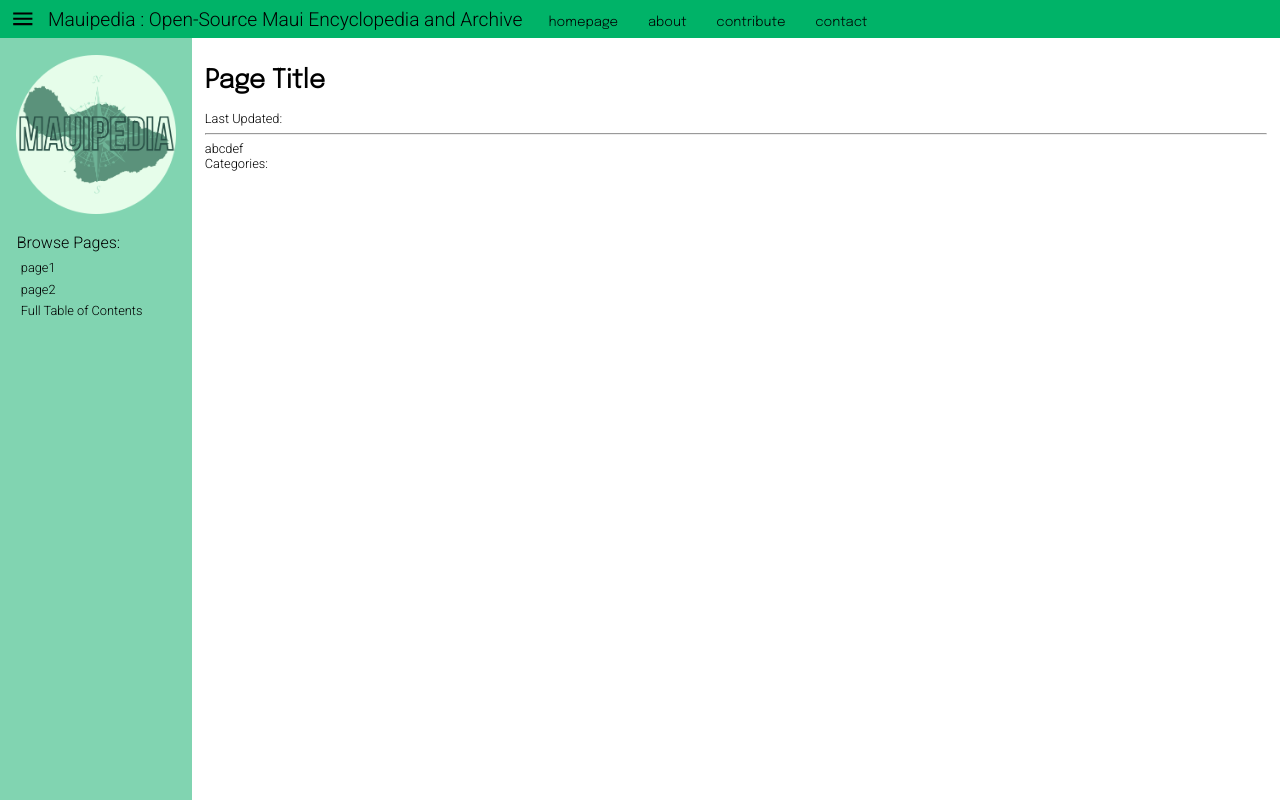
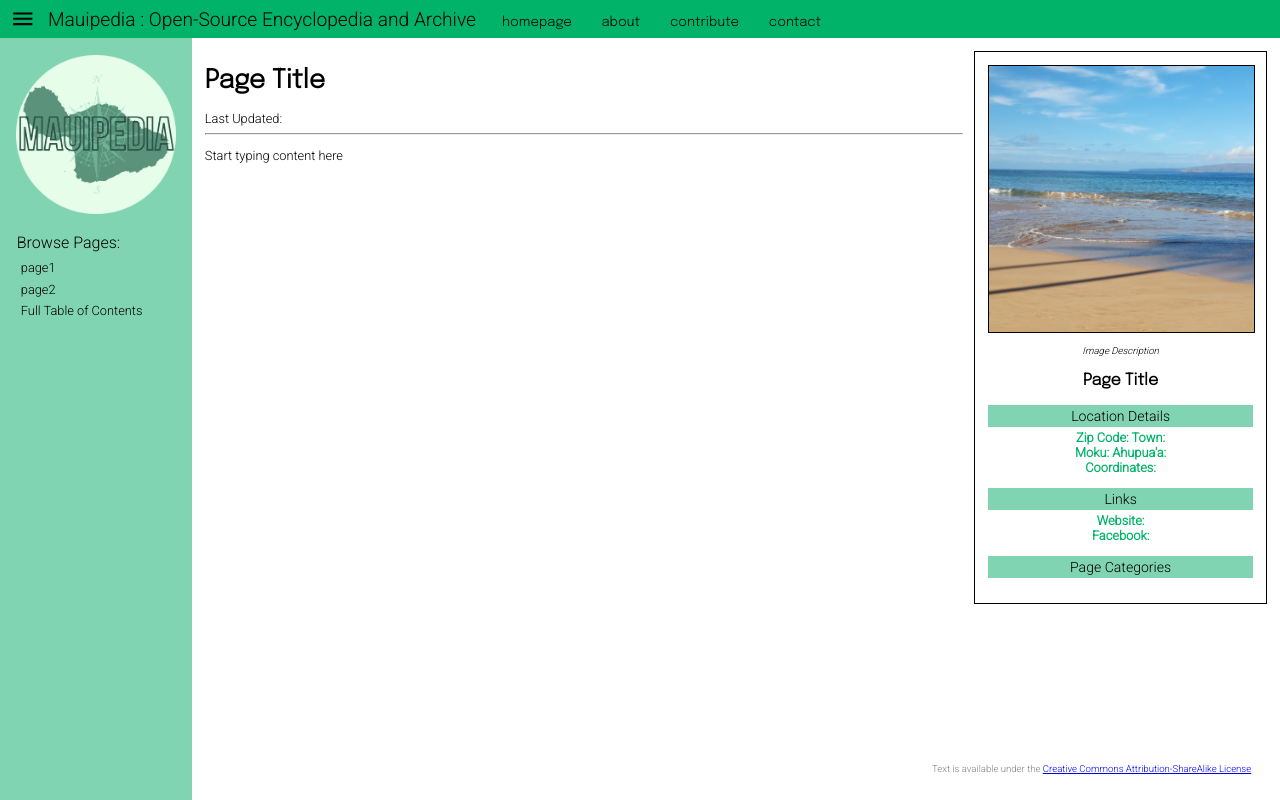
Before and after one commit to TheGiraffe/Mauipedia, a plain HTML site: page contribute/defaultpagetemplate.html in a window 1280 px wide. Drawn offline with nearby package versions, Linux system fonts and the light colour scheme; no server answers.

Commit message:
Added a details box with featured image, adjusted navbar heading, added creative commons licence

```diff
--- a/contribute/defaultpagetemplate.html
+++ b/contribute/defaultpagetemplate.html
@@ -3,12 +3,32 @@
 <title>Entry Title | Mauipedia</title>
 
  <meta http-equiv="Cache-Control" content="no-store" /><link rel="icon" type="image/png" href="../siteassets/favicon.png"/><link rel="stylesheet" type="text/css" href="../siteassets/pagestyle.css"><link href="https://fonts.googleapis.com/css2?family=Epilogue:wght@300&family=Roboto:wght@300&display=swap" rel="stylesheet"><script src="https://ajax.googleapis.com/ajax/libs/jquery/3.5.1/jquery.min.js"></script><script src="../siteassets/pagescript.js"></script>
-</head><body><div id = "navBar"></div><div id = "content-area"><div id = "sidebar"></div><div id = "page-content">
+</head><body><div id = "navBar"></div><div id = "content-area"><div id = "sidebar"></div>
 
+<div id = "page-content">
+<div id="feature_box"><img src = "../siteassets/placeholder2.jpg" width=100% style="border:thin solid">
+<p style="font-size:0.75em;font-style:italic">Image Description</p>
+<p style="font-family:'Epilogue',sans-serif;font-size:1.25em;font-weight:bold">Page Title</p>
+<p>
+<div class="details_header">Location Details</div>
+<div class="detail_name">Zip Code: <span></span> Town: <span></span></div>
+<div class="detail_name">Moku: <span></span> Ahupua'a: <span></span></div>
+<div class="detail_name">Coordinates: <span></span></div>
+</p>
+<p>
+<div class="details_header">Links</div>
+<div class="detail_name">Website: <span></span></div>
+<div class="detail_name">Facebook: <span></span></div>
+</p>
+<div class="details_header">Page Categories</div><p></p>
+</div>
+<div style="display:block;position:relative">
 <h1 id = "pagetitle">Page Title</h1>
-<div>Last Updated: <span id="lastUpdated"></span></div>
-<hr>
-abcdef
-<div>Categories: </div>
-</div></div><!--Scripts --><script>var path = window.location.pathname;var pageName = path.split("/").pop();console.log( pageName );requestCommitDate(pageName);sideBarnavBar();</script>
+<div>Last Updated: <span id="lastUpdated"></span></div> <!--Do not change this, it auto updates based off github commits-->
+<hr></div>
+<p style="display:block">Start typing content here</p>
+
+</div><div style="display:block;font-size:0.75em;color:gray;position:absolute;bottom:0em;right:3em"><center>Text is available under the <a href="https://creativecommons.org/licenses/by-sa/4.0/">Creative Commons Attribution-ShareAlike License</a></center></div></div>
+
+<!--Scripts --><script>var path = window.location.pathname;var pageName = path.split("/").pop();console.log( pageName );requestCommitDate(pageName);sideBarnavBar();</script>
 </body></html>
--- a/siteassets/nav.html
+++ b/siteassets/nav.html
@@ -1,5 +1,5 @@
 <svg xmlns="http://www.w3.org/2000/svg" viewBox="0 0 24 24" id = "sidebar_button"><path d="M0 0h24v24H0z" fill="none"/><path d="M3 18h18v-2H3v2zm0-5h18v-2H3v2zm0-7v2h18V6H3z"/></svg>
-<span style="vertical-align:middle;font-size:1.5em;margin:0.5em">Mauipedia : Open-Source Maui Encyclopedia and Archive</span>
+<span style="vertical-align:middle;font-size:1.5em;margin:0.5em">Mauipedia : Open-Source Encyclopedia and Archive</span>
 <button class = "navbutton" id = "homepage_button">homepage</button>
 <button class = "navbutton" id = "about_button">about</button>
 <button class = "navbutton" id = "contribute_button">contribute</button>
--- a/siteassets/pagestyle.css
+++ b/siteassets/pagestyle.css
@@ -4,6 +4,7 @@ width: 100%;
 padding: 0;
 margin:0;
 font-size: 1vw;
+height: 100%;
 }
 #navBar{
   display: inline-block;
@@ -23,10 +24,13 @@ font-size: 1vw;
   border:none;
   font-family: 'Epilogue', sans-serif;
   vertical-align: bottom;
+  transition: 0.25s;
 }
 .navbutton:hover{
   color:black;
   background-color: #00e887;
+  padding-left: 2em;
+  padding-right: 2em;
 }
 #sidebar_button{
   fill:black;
@@ -34,6 +38,7 @@ font-size: 1vw;
   width: 2em;
   vertical-align: middle;
   margin-left: 0.25em;
+  transition: 0.25s;
 }
 #sidebar_button:hover{
   fill:#00e887;
@@ -58,7 +63,9 @@ font-size: 1vw;
 }
 #content-area{
   display: block;
-  position: relative;
+  position: absolute;
+  height: 92%;
+  width: 100%;
 }
 #page-content{
   display: inline-block;
@@ -67,7 +74,19 @@ font-size: 1vw;
   height:98%;
   right:0;
   padding:1%;
+  overflow-y: scroll;
 }
 h1{
 font-family: 'Epilogue', sans-serif;
 }
+#feature_box{
+display:block;position:relative;border:thin solid;width:25%;padding:1em;margin-left:1%;margin-bottom:1%;float:right;text-align:center;
+
+}
+.details_header{
+  background-color:#81d4b1;padding:0.2em;margin-bottom:0.25em;font-size:1.1em;
+}
+.detail_name{
+  font-weight:bold;
+  color:#00b368;
+}
```
Also changed, not shown: siteassets/placeholder.jpg (added), siteassets/placeholder2.jpg (added).
